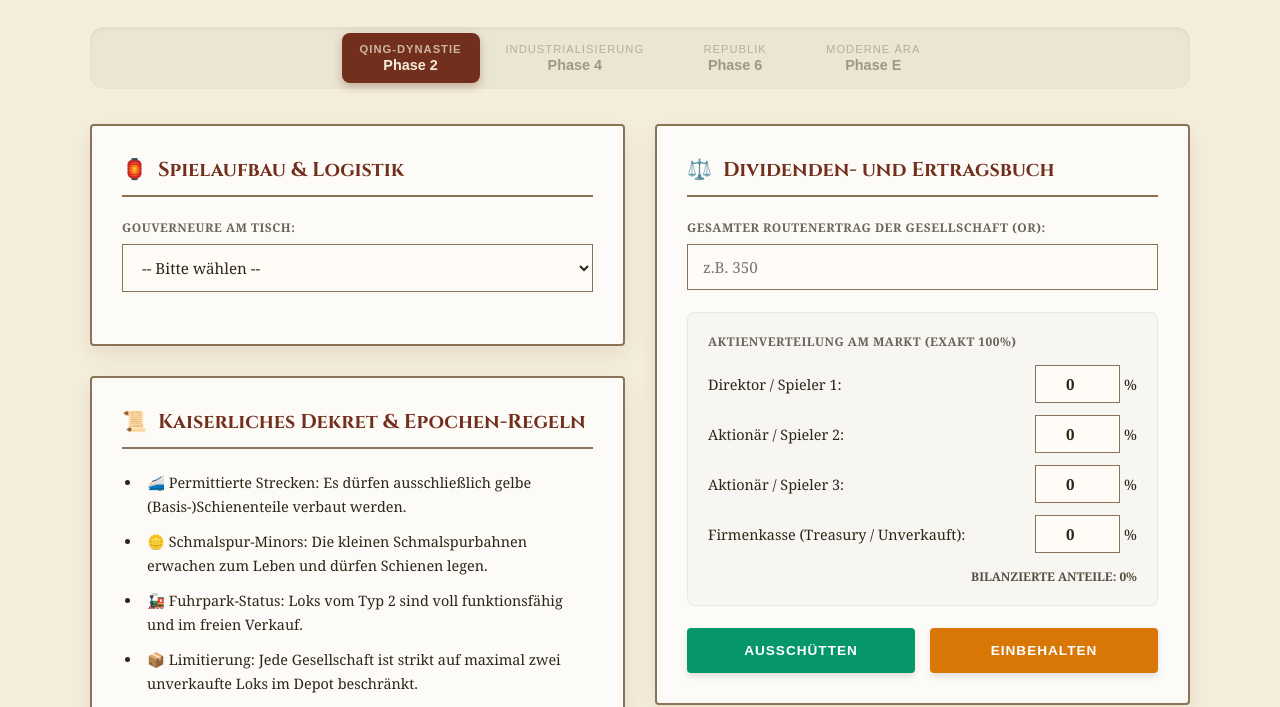
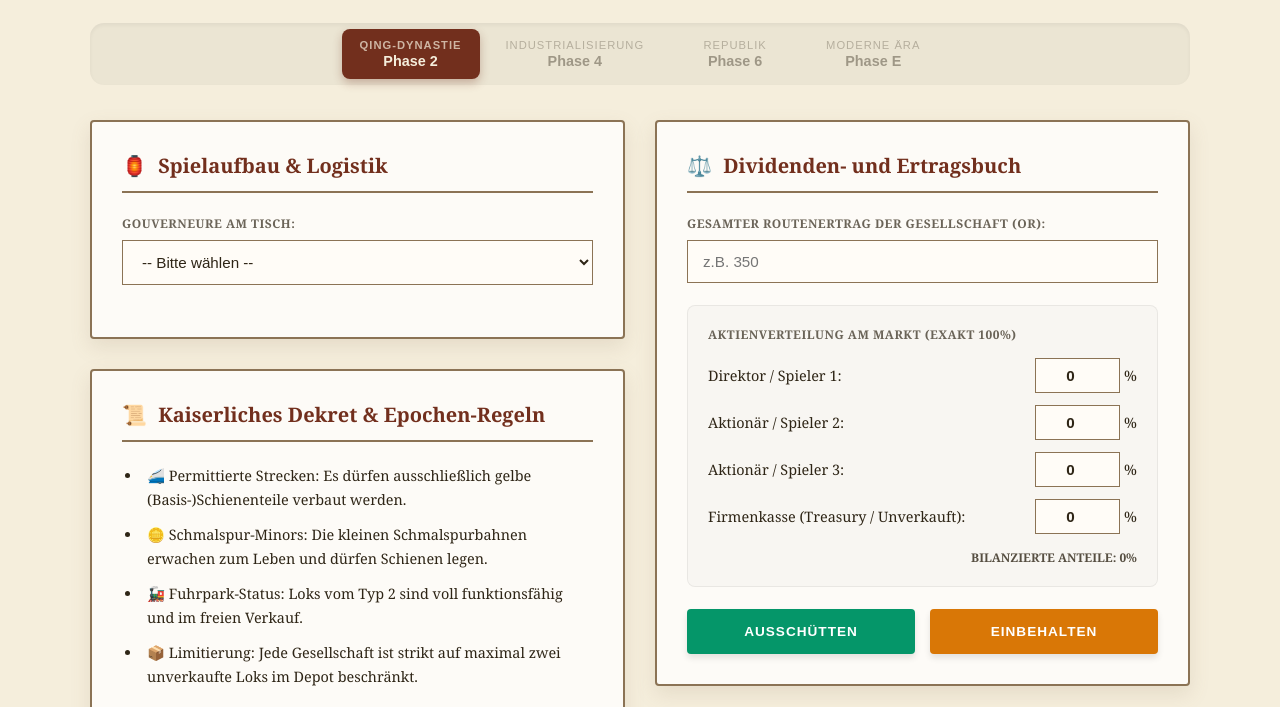
Before and after one commit to LancerEvoVII/lancerevovii.github.io, a plain HTML site: page index.html in a window 1280 px wide. Shown: the part 142-849 px from the top of the page. Drawn offline with Linux system fonts and the light colour scheme.

Commit message:
Update index.html

```diff
--- a/index.html
+++ b/index.html
@@ -4,25 +4,18 @@
     <meta charset="UTF-8">
     <meta name="viewport" content="width=device-width, initial-scale=1.0">
     <title>1880: China – Kaiserlicher Bahn-Begleiter</title>
-    <link rel="preconnect" href="https://fonts.googleapis.com">
-    <link rel="preconnect" href="https://fonts.gstatic.com" crossorigin>
-    <link href="https://fonts.googleapis.com/css2?family=Cinzel:wght@500;700&family=Noto+Serif+SC:wght@300;600&display=swap" rel="stylesheet">
 
     <style>
         /* --- EDLES THEMING & LAYOUT FÜR 1880: CHINA --- */
         * {
             box-sizing: border-box;
-            transition: background-color 0.6s cubic-bezier(0.4, 0, 0.2, 1),
-                        color 0.4s ease,
-                        border-color 0.4s ease,
-                        transform 0.2s ease,
-                        box-shadow 0.4s ease;
+            transition: background-color 0.4s ease, color 0.3s ease, border-color 0.3s ease;
         }
 
         body {
             margin: 0;
             padding: 40px 20px;
-            font-family: 'Noto Serif SC', Georgia, serif;
+            font-family: Georgia, serif;
             min-height: 100vh;
             display: flex;
             flex-direction: column;
@@ -45,15 +38,15 @@
         /* Ära 1: Kaiserliches China (Warmes, historisches Manuskript-Design) */
         body[data-theme="2"] { background-color: #f5eedc; color: #2e2516; }
         body[data-theme="2"] .card { background: #fdfbf7; border: 2px solid #8b7355; border-radius: 4px; box-shadow: 0 8px 20px rgba(139,115,85,0.15); }
-        body[data-theme="2"] .card h2 { font-family: 'Cinzel', serif; color: #722f1d; border-bottom: 2px solid #8b7355; }
+        body[data-theme="2"] .card h2 { color: #722f1d; border-bottom: 2px solid #8b7355; font-family: Georgia, serif; font-weight: bold; }
         body[data-theme="2"] button.phase-btn[data-active="true"] { background: #722f1d; color: #f5eedc; box-shadow: 0 4px 10px rgba(114,47,29,0.3); }
         body[data-theme="2"] .badge, body[data-theme="2"] .results-box { background: #eaddbd; border-left: 4px solid #722f1d; color: #4e1d11; }
-        body[data-theme="2"] select, body[data-theme="2"] input { border: 1px solid #8b7355; background: #fffcf7; font-family: inherit; color: #2e2516; }
+        body[data-theme="2"] select, body[data-theme="2"] input { border: 1px solid #8b7355; background: #fffcf7; color: #2e2516; }
 
         /* Ära 2: Industrialisierung & Republik (Kühleres, strukturiertes Grau-Grün) */
         body[data-theme="4"], body[data-theme="6"] { background-color: #e6ecf2; color: #1e293b; font-family: -apple-system, BlinkMacSystemFont, "Segoe UI", sans-serif; }
         body[data-theme="4"] .card, body[data-theme="6"] .card { background: #ffffff; border: 1px solid #94a3b8; border-radius: 12px; box-shadow: 0 10px 25px rgba(0,0,0,0.05); }
-        body[data-theme="4"] .card h2, body[data-theme="6"] .card h2 { font-family: sans-serif; color: #0f172a; border-bottom: 1px solid #cbd5e1; font-weight: 700; }
+        body[data-theme="4"] .card h2, body[data-theme="6"] .card h2 { color: #0f172a; border-bottom: 1px solid #cbd5e1; font-weight: 700; font-family: -apple-system, sans-serif; }
         body[data-theme="4"] button.phase-btn[data-active="true"] { background: #059669; color: #ffffff; border-radius: 8px; box-shadow: 0 4px 10px rgba(5,150,105,0.25); }
         body[data-theme="6"] button.phase-btn[data-active="true"] { background: #0284c7; color: #ffffff; border-radius: 8px; box-shadow: 0 4px 10px rgba(2,132,199,0.25); }
         body[data-theme="4"] .badge, body[data-theme="4"] .results-box, body[data-theme="6"] .badge, body[data-theme="6"] .results-box { background: #f1f5f9; border-left: 4px solid #64748b; color: #1e293b; }
@@ -63,7 +56,7 @@
         body[data-theme="E"] { background-color: #0b0f19; color: #e2e8f0; font-family: -apple-system, BlinkMacSystemFont, sans-serif; }
         body[data-theme="E"] .top-ornament { background: #3b82f6; }
         body[data-theme="E"] .card { background: #131c2e; border: 1px solid #1e293b; border-radius: 16px; box-shadow: 0 15px 30px rgba(0,0,0,0.3); }
-        body[data-theme="E"] .card h2 { color: #ffffff; border-bottom: 1px solid #1e293b; letter-spacing: 0.05em; font-weight: 700; }
+        body[data-theme="E"] .card h2 { color: #ffffff; border-bottom: 1px solid #1e293b; letter-spacing: 0.05em; font-weight: 700; font-family: -apple-system, sans-serif; }
         body[data-theme="E"] button.phase-btn[data-active="true"] { background: #3b82f6; color: #ffffff; border-radius: 20px; box-shadow: 0 0 15px rgba(59,130,246,0.4); }
         body[data-theme="E"] .badge, body[data-theme="E"] .results-box { background: #1e293b; border-left: 4px solid #3b82f6; color: #f8fafc; }
         body[data-theme="E"] select, body[data-theme="E"] input { border: 1px solid #334155; background: #0b0f19; border-radius: 8px; color: #e2e8f0; }
@@ -71,7 +64,7 @@
         /* --- STRUKTUR & LAYOUT --- */
         .wrapper { width: 100%; max-width: 1100px; flex-grow: 1; z-index: 2; }
         header { text-align: center; margin-bottom: 35px; }
-        h1 { margin: 10px 0 5px 0; font-size: 3rem; font-weight: 800; font-family: 'Cinzel', serif; letter-spacing: 2px; text-transform: uppercase; }
+        h1 { margin: 10px 0 5px 0; font-size: 2.8rem; font-weight: 800; letter-spacing: 2px; text-transform: uppercase; }
         .subtitle { font-size: 0.85rem; text-transform: uppercase; letter-spacing: 0.2em; font-weight: 600; opacity: 0.5; }
 
         /* Phasen-Leiste */
@@ -262,10 +255,9 @@
     <audio id="bg-audio" loop></audio>
 
     <script>
-        // Detaillierte historische Regelsätze und Musik-Zuweisung
         const phaseData = {
             '2': {
-                music: 'https://www.soundhelix.com/examples/mp3/SoundHelix-Song-1.mp3', // HIER DEINEN MP3-LINK REINKOPIEREN
+                music: 'https://www.soundhelix.com/examples/mp3/SoundHelix-Song-1.mp3', // HIER MP3-LINK REIN
                 rules: [
                     '🚄 Permittierte Strecken: Es dürfen ausschließlich gelbe (Basis-)Schienenteile verbaut werden.',
                     '🪙 Schmalspur-Minors: Die kleinen Schmalspurbahnen erwachen zum Leben und dürfen Schienen legen.',
@@ -274,7 +266,7 @@
                 ]
             },
             '4': {
-                music: 'https://www.soundhelix.com/examples/mp3/SoundHelix-Song-2.mp3', // HIER DEINEN MP3-LINK REINKOPIEREN
+                music: 'https://www.soundhelix.com/examples/mp3/SoundHelix-Song-2.mp3', // HIER MP3-LINK REIN
                 rules: [
                     '🟢 Ausbauphase: Grüne Schienen-Upgrades sind ab sofort für alle Gesellschaften freigeschaltet.',
                     '🤝 Ausländische Investoren: Das Verhalten der Foreign Investors ändert sich drastisch gem. Regelbuch Kapitel 7.',
@@ -283,7 +275,7 @@
                 ]
             },
             '6': {
-                music: 'https://www.soundhelix.com/examples/mp3/SoundHelix-Song-4.mp3', // HIER DEINEN MP3-LINK REINKOPIEREN
+                music: 'https://www.soundhelix.com/examples/mp3/SoundHelix-Song-4.mp3', // HIER MP3-LINK REIN
                 rules: [
                     '🟤 Fortgeschrittenes Netz: Komplexe braune Streckenteile dürfen ab sofort über bestehende Verbindungen gelegt werden.',
                     '🏛️ Staatsintervention: Die mächtigen Regierungszüge (G-Trains) betreten den Markt.',
@@ -292,7 +284,7 @@
                 ]
             },
             'E': {
-                music: 'https://www.soundhelix.com/examples/mp3/SoundHelix-Song-8.mp3', // HIER DEINEN MP3-LINK REINKOPIEREN
+                music: 'https://www.soundhelix.com/examples/mp3/SoundHelix-Song-8.mp3', // HIER MP3-LINK REIN
                 rules: [
                     '🚄 Magnetschwebebahn (Maglev): Die finalen grauen Upgrades und die High-Tech-Sektoren sind offen.',
                     '⚠️ Sofortiger Rost: Züge vom Typ 4 rosten per sofort und werden ohne Übergangsfrist aus dem Spiel entfernt!',
@@ -301,24 +293,19 @@
             }
         };
 
-        // Event-Listeners binden (Sicherer Schutz gegen GitHub CSP Blockaden)
         document.addEventListener('DOMContentLoaded', () => {
-            // Phasen-Buttons aktivieren
             ['2', '4', '6', 'E'].forEach(p => {
                 document.getElementById('btn-' + p).addEventListener('click', () => changePhase(p));
             });
 
-            // Inputs überwachen
             document.getElementById('players').addEventListener('change', runSetupCheck);
             ['p1', 'p2', 'p3', 'treasury'].forEach(id => {
                 document.getElementById('share-' + id).addEventListener('input', countShares);
             });
 
-            // Rechner-Buttons aktivieren
             document.getElementById('btn-action-pay').addEventListener('click', () => runPayout(true));
             document.getElementById('btn-action-withhold').addEventListener('click', () => runPayout(false));
 
-            // Initiale Phase laden
             changePhase('2');
         });
 
@@ -327,7 +314,6 @@
             document.querySelectorAll('.phase-btn').forEach(btn => btn.setAttribute('data-active', 'false'));
             document.getElementById('btn-' + phaseKey).setAttribute('data-active', 'true');
 
-            // Regeln austauschen
             const rulesOutput = document.getElementById('rules-output');
             rulesOutput.innerHTML = '';
             phaseData[phaseKey].rules.forEach(rule => {
@@ -336,13 +322,12 @@
                 rulesOutput.appendChild(li);
             });
 
-            // Audio ansteuern
             const audio = document.getElementById('bg-audio');
             if (audio && phaseData[phaseKey].music) {
                 audio.src = phaseData[phaseKey].music;
                 audio.volume = 0.2;
                 audio.play().catch(() => {
-                    console.log("Audio-Wiedergabe wartet auf die erste Interaktion auf der Seite.");
+                    console.log("Audio-Wiedergabe wartet auf Klick.");
                 });
             }
         }
```
